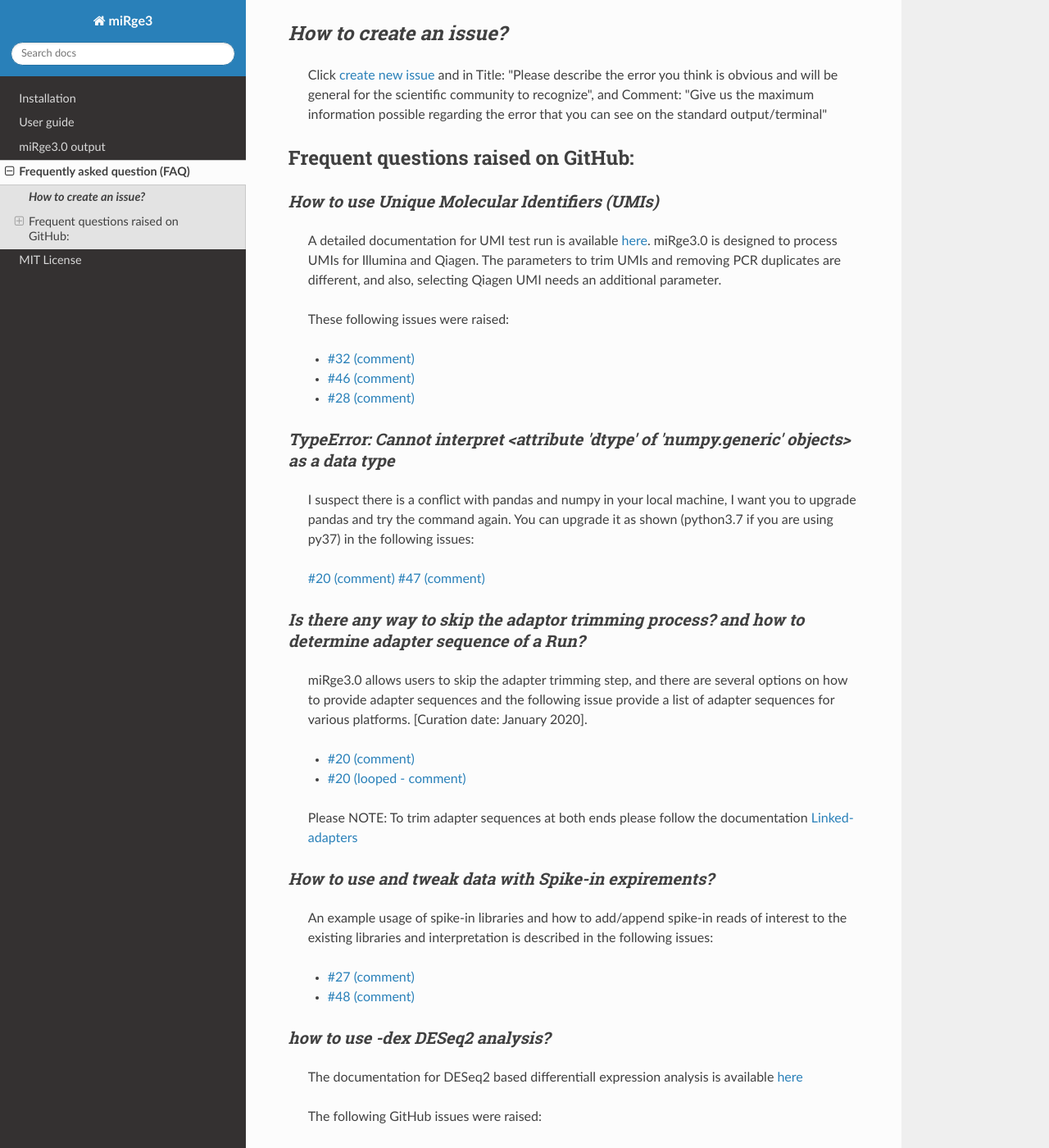
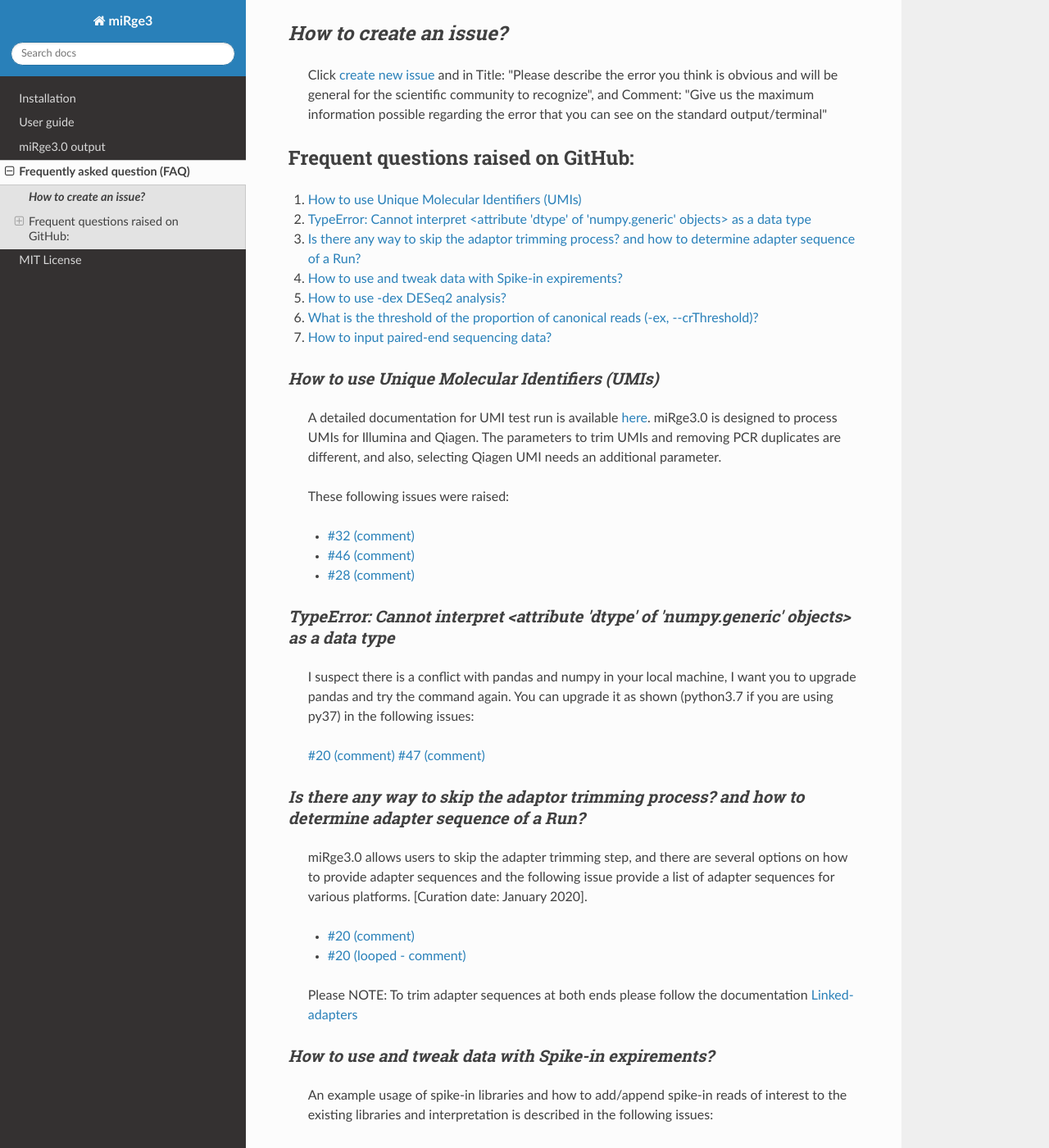
Before and after one commit to mhalushka/miRge3.0, a Sphinx documentation site: the page built from docs/source/faqs.md, in a window 1280 px wide and 1400 px high, scrolled down 402 px. Shown: the whole window at 82% size. Built offline with Sphinx 7.4.7 and the Read the Docs theme 2.0.0, drawn with Linux system fonts in a browser that asks for light colours; some of the changed text lies outside the part shown.

Commit message:
Update faqs.md

```diff
--- a/docs/source/faqs.md
+++ b/docs/source/faqs.md
@@ -5,14 +5,22 @@ _We are greatful and also thankful to all the users of miRge3.0 who rasied GitHu
 
 *Before getting started please note; if you don't find a solution to your query in this page then create a new issue and we will get back to you at the earliest. Describe the `Title` to include the error you are facing e.g., `numbpy type error` and in the `Comment` section, it would be best if you could put the command line used, followed by the whole error. (You can delete your file names if you prefer).*
 
-#### ***How to create an issue?***
+##### ***How to create an issue?***
 > Click [create new issue](https://github.com/mhalushka/miRge3.0/issues/new) and in Title: "Please describe the error you think is obvious and will be general for the scientific community to recognize", and Comment: "Give us the maximum information possible regarding the error that you can see on the standard output/terminal"
 
 
 ## Frequent questions raised on GitHub:
 
+1. [How to use Unique Molecular Identifiers (UMIs)](https://mirge3.readthedocs.io/en/latest/faqs.html#how-to-use-unique-molecular-identifiers-umis)
+2. [TypeError: Cannot interpret <attribute 'dtype' of 'numpy.generic' objects> as a data type](https://mirge3.readthedocs.io/en/latest/faqs.html#typeerror-cannot-interpret-attribute-dtype-of-numpy-generic-objects-as-a-data-type)
+3. [Is there any way to skip the adaptor trimming process? and how to determine adapter sequence of a Run?](https://mirge3.readthedocs.io/en/latest/faqs.html#is-there-any-way-to-skip-the-adaptor-trimming-process-and-how-to-determine-adapter-sequence-of-a-run)
+4. [How to use and tweak data with Spike-in expirements?](https://mirge3.readthedocs.io/en/latest/faqs.html#how-to-use-and-tweak-data-with-spike-in-expirements)
+5. [How to use -dex DESeq2 analysis?](https://mirge3.readthedocs.io/en/latest/faqs.html#how-to-use-dex-deseq2-analysis)
+6. [What is the threshold of the proportion of canonical reads (-ex, --crThreshold)?](https://mirge3.readthedocs.io/en/latest/faqs.html#what-is-the-threshold-of-the-proportion-of-canonical-reads-ex-crthreshold)
+7. [How to input paired-end sequencing data?](https://mirge3.readthedocs.io/en/latest/faqs.html#how-to-input-paired-end-sequencing-data)
 
-#### ***How to use Unique Molecular Identifiers (UMIs)***
+
+##### ***How to use Unique Molecular Identifiers (UMIs)***
 
 >A detailed documentation for UMI test run is available [here](https://mirge3.readthedocs.io/en/latest/quick_start.html#running-samples-with-umi). miRge3.0 is designed to process UMIs for Illumina and Qiagen. The parameters to trim UMIs and removing PCR duplicates are different, and also, selecting Qiagen UMI needs an additional parameter.
 >
@@ -23,7 +31,7 @@ _We are greatful and also thankful to all the users of miRge3.0 who rasied GitHu
 > - [#28 (comment)](https://github.com/mhalushka/miRge3.0/issues/28#issue-1077400071)<br/>
 
 
-#### ***TypeError: Cannot interpret <attribute 'dtype' of 'numpy.generic' objects> as a data type***
+##### ***TypeError: Cannot interpret <attribute 'dtype' of 'numpy.generic' objects> as a data type***
 
 
 > I suspect there is a conflict with pandas and numpy in your local machine, I want you to upgrade pandas and try the command again. You can upgrade it as shown (python3.7 if you are using py37) in the following issues:
@@ -31,7 +39,7 @@ _We are greatful and also thankful to all the users of miRge3.0 who rasied GitHu
 >[#20 (comment)](https://github.com/mhalushka/miRge3.0/issues/20#issuecomment-942408755)
 >[#47 (comment)](https://github.com/mhalushka/miRge3.0/issues/47#issue-1285035891)
 
-#### ***Is there any way to skip the adaptor trimming process? and how to determine adapter sequence of a Run?***
+##### ***Is there any way to skip the adaptor trimming process? and how to determine adapter sequence of a Run?***
 
 >miRge3.0 allows users to skip the adapter trimming step, and there are several options on how to provide adapter sequences and the following issue provide a list of adapter sequences for various platforms. [Curation date: January 2020].
 >
@@ -40,7 +48,7 @@ _We are greatful and also thankful to all the users of miRge3.0 who rasied GitHu
 >
 >Please NOTE: To trim adapter sequences at both ends please follow the documentation [Linked-adapters](https://mirge3.readthedocs.io/en/master/quick_start.html#trimming-both-5-and-3-adapters-linked-adapters)
 
-#### ***How to use and tweak data with Spike-in expirements?***
+##### ***How to use and tweak data with Spike-in expirements?***
 
 > An example usage of spike-in libraries and how to add/append spike-in reads of interest to the existing libraries and interpretation is described in the following issues:
 >
@@ -48,7 +56,7 @@ _We are greatful and also thankful to all the users of miRge3.0 who rasied GitHu
 > - [#48 (comment)](https://github.com/mhalushka/miRge3.0/issues/48#issue-1288527770)
 
 
-#### ***how to use -dex DESeq2 analysis?***
+##### ***How to use -dex DESeq2 analysis?***
 
 >The documentation for DESeq2 based differentiall expression analysis is available [here](https://mirge3.readthedocs.io/en/master/quick_start.html#performing-differential-expression-analysis)
 >
@@ -57,13 +65,13 @@ _We are greatful and also thankful to all the users of miRge3.0 who rasied GitHu
 > - [#33 (comment)](https://github.com/mhalushka/miRge3.0/issues/33#issue-1157209493)
 
 
-#### ***What is the threshold of the proportion of canonical reads (-ex, --crThreshold)?***
+##### ***What is the threshold of the proportion of canonical reads (-ex, --crThreshold)?***
 
 >This was answered to an issue on why default value of 0.1 was chosen for --crThreshold in the following issue.
 > - [#23 (comment)](https://github.com/mhalushka/miRge3.0/issues/23#issue-1045291352)
 > - [#34 (comment)](https://github.com/mhalushka/miRge3.0/issues/34#issuecomment-1063675353)
 
-#### ***How to input paired-end sequencing data?***
+##### ***How to input paired-end sequencing data?***
 
 > miRge3.0 doesn't annotate paired-end data.
 > - [#7 (comment)](https://github.com/mhalushka/miRge3.0/issues/7#issue-737411998)
```
